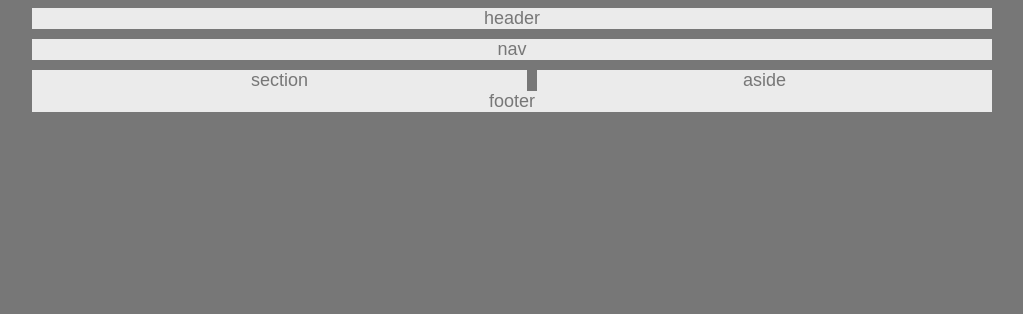
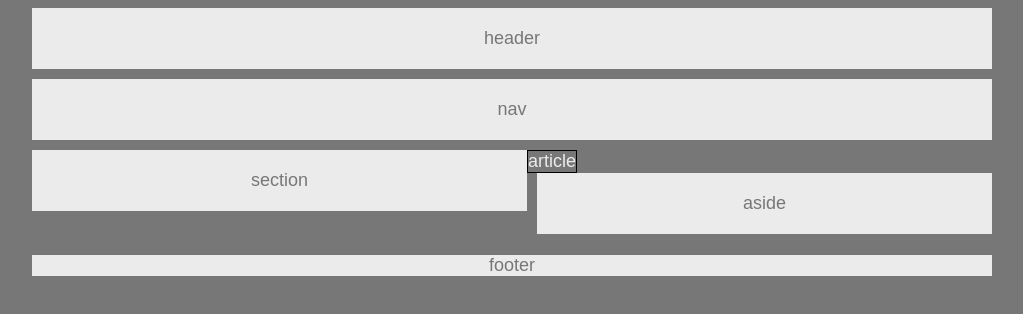
Before and after one commit to rbruff/HW-Wireframe, a plain HTML site: page index.html in a window 1280 px wide. Shown: the whole page, without its empty margins (128-1151 px from the left). Drawn offline with Linux system fonts and the light colour scheme.

Commit message:
added article section

```diff
--- a/index.html
+++ b/index.html
@@ -16,11 +16,15 @@
 <div class="container">
     <!-- section -->
     <div class="section">section</div>
+        <!-- article -->
+        <div class="article">article</div>
     <!-- aside -->
     <div class="aside">aside</div>
+    </div>
+    <br>
     <!-- footer -->
     <div class="footer">footer</div>
-</div>
+
 
 
 </body>
--- a/style.css
+++ b/style.css
@@ -10,6 +10,7 @@ body{
     background-color: #ebebeb;
     margin: auto;
     margin-bottom: 10px;
+    padding: 20px 0px;
 
 
 
@@ -19,25 +20,36 @@ body{
     background-color: #ebebeb;
     margin: auto;
     margin-bottom: 10px;
-    clear: both
+    clear: both;
+   padding: 20px 0px;
 }
 
 .container{
     width: 960px;
-    margin: auto
+    margin: auto;
+    overflow: auto;
 }
 
 .section{
 width: 495px;
 background-color: #ebebeb;
 float: left;
+overflow: auto;
+padding: 20px 0px;
 
+}
+.article{
+    background-color: #777;
+    color: #ebebeb;
+    border: black 1px solid;
+    float: left;
 }
 .aside{
     width: 455px;
     background-color: #ebebeb;
     margin-left: 10px;
     float: left;
+    padding: 20px 0px;
 
 
 }
```
